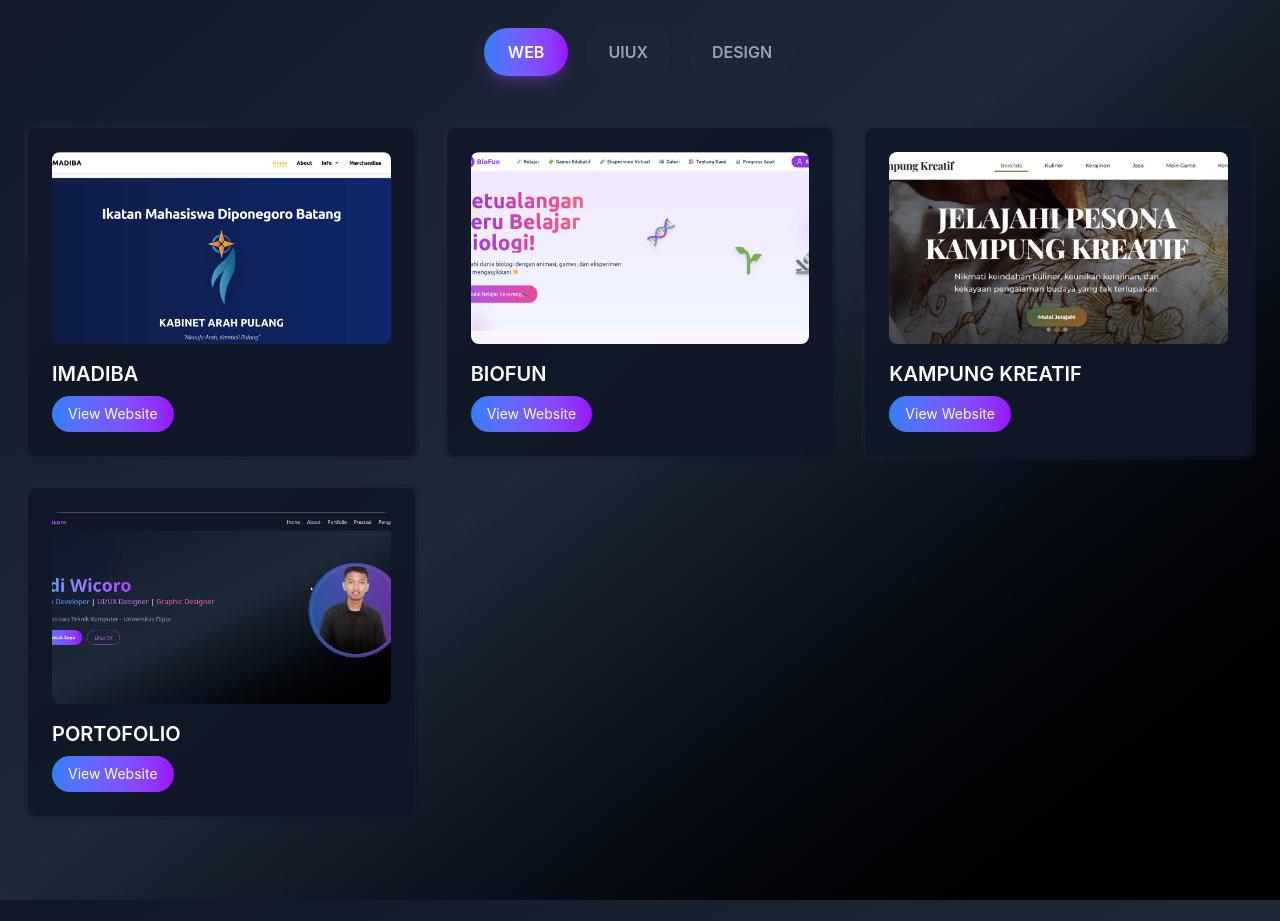
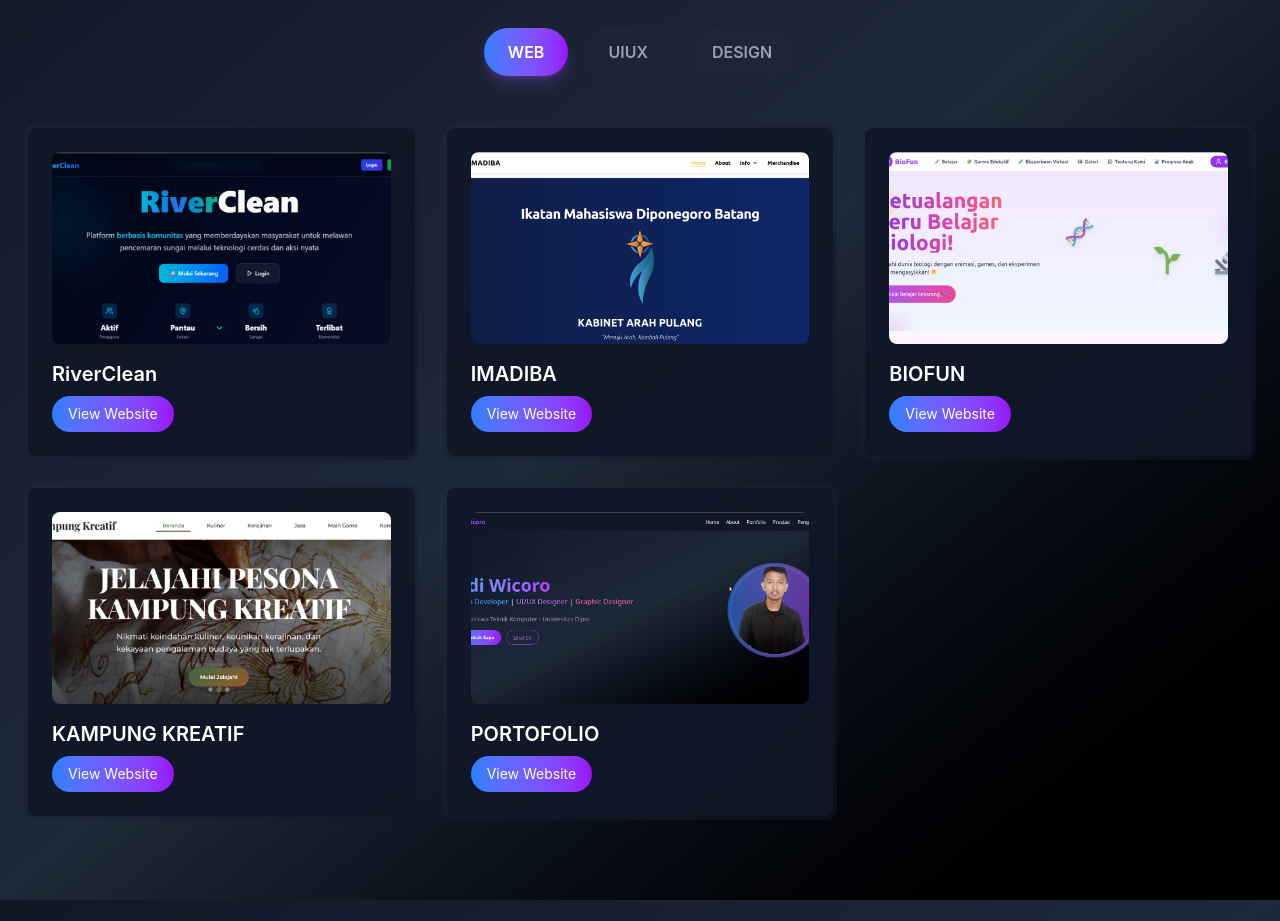
Before and after one commit to Ediw7/edi-portofolio, a React (Vite) app: page / in a window 1280 px wide. Shown: the part 1740-2661 px from the top of the page. Built offline with nearby package versions, Linux system fonts and the light colour scheme.

Commit message:
feat: portofolio riverclean

```diff
--- a/src/components/Portofolio.jsx
+++ b/src/components/Portofolio.jsx
@@ -10,27 +10,34 @@ const Portfolio = () => {
     web: [
       {
         id: 1,
+        title: 'RiverClean',
+        description: 'Website pelestarian sungai',
+        image: '/images/river.jpg',
+        link: 'https://river-clean.vercel.app/',
+      },
+      {
+        id: 2,
         title: 'IMADIBA',
         description: 'Website organisasi daerah',
         image: '/images/imadiba.png',
         link: 'https://imadiba.vercel.app',
       },
       {
-        id: 2,
+        id: 3,
         title: 'BIOFUN',
         description: 'Website belajar biologi',
         image: '/images/biofun.png',
         link: 'https://biofun.vercel.app',
       },
       {
-        id: 3,
+        id: 4,
         title: 'KAMPUNG KREATIF',
         description: 'website desa wisaata',
         image: '/images/kampungKreatif.jpg',
         link: 'https://kampungkreatif.netlify.app/',
       },
       {
-        id: 4,
+        id: 5,
         title: 'PORTOFOLIO',
         description: 'website portofolio pribadi saya',
         image: '/images/porto.png',
```
Also changed, not shown: public/images/river.jpg (added).
